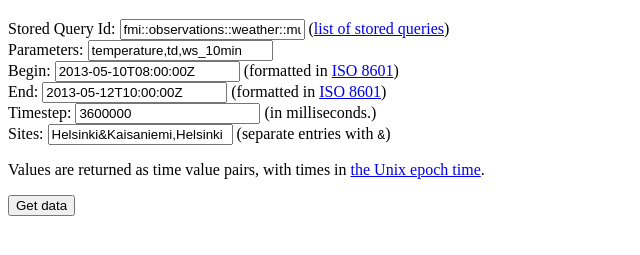
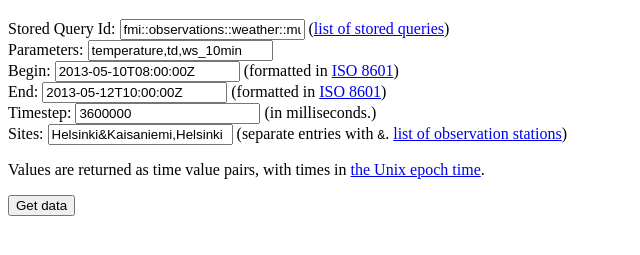
Before and after one commit to 9086543721/MetReq, a plain HTML site: page index.html in a window 1280 px wide. Shown: the part 61-316 px from the top of the page, without its empty margins (0-640 px from the left). Drawn offline with Linux system fonts and the light colour scheme.

Commit message:
Add link to list of stations

```diff
--- a/index.html
+++ b/index.html
@@ -137,7 +137,7 @@ $(function () {
 	<br>
 	<label for="input_sites">Sites:</label>
 	<input id="input_sites" />
-	(separate entries with <code>&amp;</code>)
+	(separate entries with <code>&amp;</code>. <a href="http://en.ilmatieteenlaitos.fi/observation-stations">list of observation stations</a>)
 </p>
 
 <p>
```
